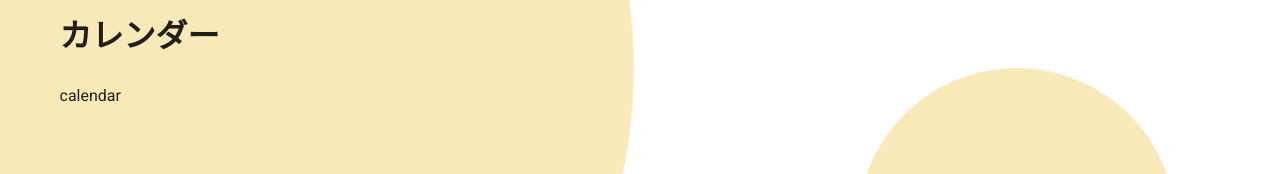
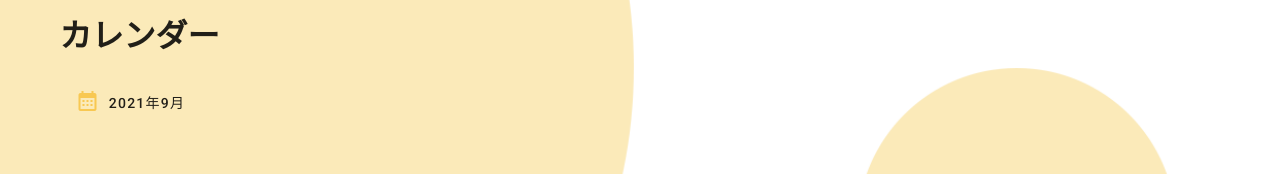
Before and after one commit to Ry0xi/a02, a Nuxt app in the folder frontend/: page /calendar in a window 1280 px wide. Shown: the top 174 px of the page. Built offline with nearby package versions, Linux system fonts and the light colour scheme.

Commit message:
[f-add]日付(年/月)選択コンポーネントの追加

```diff
--- /dev/null
+++ b/frontend/components/Calendar/Month.vue
@@ -0,0 +1,59 @@
+<!--
+年月の選択ダイアログ
+v-model:  月日 (2021-02)
+-->
+<template>
+  <v-dialog v-model="dialog" max-width="300px">
+    <template #activator>
+      <slot name="activator" :on="{ click: open }"></slot>
+    </template>
+    <v-card>
+      <v-date-picker
+        v-model="editDate"
+        type="month"
+        full-width
+        locale="jp-ja"
+        color="primary"
+      ></v-date-picker>
+      <v-card-actions>
+        <v-spacer></v-spacer>
+        <v-btn text @click="close">キャンセル</v-btn>
+        <v-btn depressed class="primary" @click="save">OK</v-btn>
+      </v-card-actions>
+    </v-card>
+  </v-dialog>
+</template>
+
+<script>
+export default {
+  model: {
+    prop: 'date',
+    event: 'save',
+  },
+  props: {
+    date: {
+      type: String,
+      default: '2021-01',
+    },
+  },
+  data() {
+    return {
+      dialog: false,
+      editDate: '',
+    }
+  },
+  methods: {
+    open() {
+      this.editDate = this.date
+      this.dialog = true
+    },
+    close() {
+      this.dialog = false
+    },
+    save() {
+      this.dialog = false
+      this.$emit('save', this.editDate)
+    },
+  },
+}
+</script>
--- a/frontend/pages/calendar.vue
+++ b/frontend/pages/calendar.vue
@@ -1,5 +1,14 @@
 <template>
-  <p>calendar</p>
+  <div>
+    <CalendarMonth v-model="date">
+      <template #activator="{ on }">
+        <v-btn v-on="on" text>
+          <v-icon class="mr-2" color="primary">mdi-calendar-month</v-icon>
+          {{ formatDate }}
+        </v-btn>
+      </template>
+    </CalendarMonth>
+  </div>
 </template>
 
 <script>
@@ -7,9 +16,19 @@ export default {
   data() {
     return {
       header: {
-        title: 'カレンダー'
-      }
+        title: 'カレンダー',
+      },
+      date: new Date().toISOString().substr(0, 7),
     }
+  },
+  computed: {
+    // 日付をフォーマット
+    formatDate() {
+      const dt = new Date(this.date)
+      const year = dt.getFullYear()
+      const month = dt.getMonth() + 1
+      return `${year}年${month}月`
+    },
   },
   mounted() {
     this.updateHeader()
@@ -18,7 +37,7 @@ export default {
     updateHeader() {
       // タイトルとして使いたい情報を渡す
       this.$nuxt.$emit('updateHeader', this.header.title)
-    }
-  }
+    },
+  },
 }
 </script>
```
